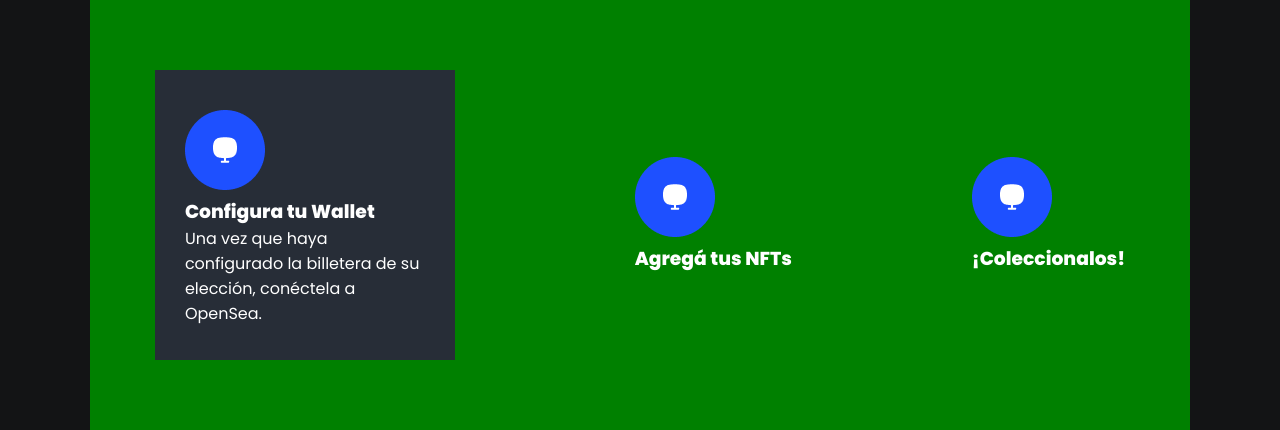
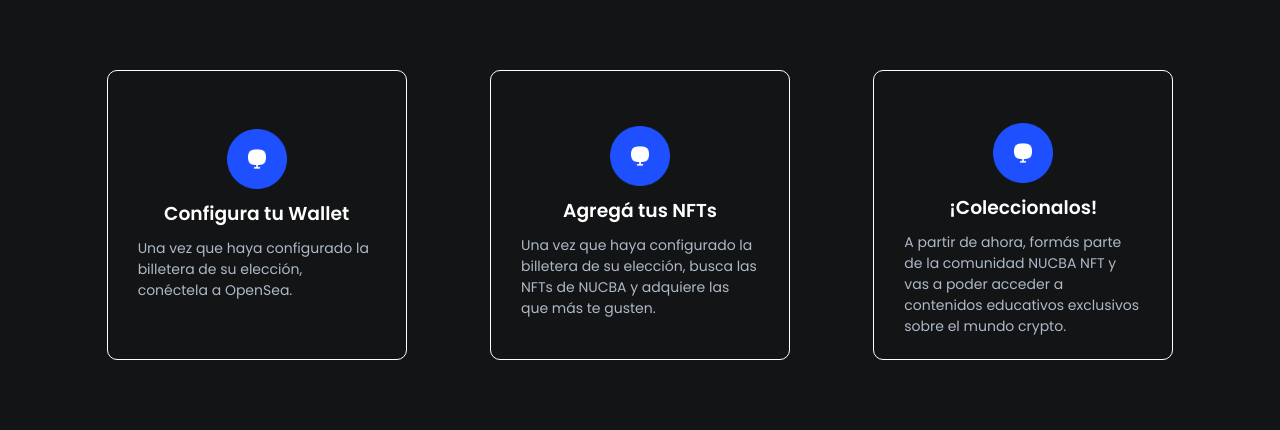
Before and after one commit to jeregiampieri/landing-page-full, a plain HTML site: page index.html in a window 1280 px wide. Shown: the part 737-1167 px from the top of the page. Drawn offline with Linux system fonts and the light colour scheme.

Commit message:
hover en las cards

```diff
--- a/index.html
+++ b/index.html
@@ -96,11 +96,19 @@
                 <div class="card2">
                     <img src="./img/info-icon.png" alt="imagen-card-2">
                     <h3>Agregá tus NFTs</h3>
-
+                    <p>
+                        Una vez que haya configurado la billetera de su elección,
+                        busca las NFTs de NUCBA y adquiere las que más te gusten.
+                    </p>
                 </div>
                 <div class="card3">
                     <img src="./img/info-icon.png" alt="imagen-card-3">
                     <h3>¡Coleccionalos!</h3>
+                    <p>
+                        A partir de ahora, formás parte de la comunidad NUCBA NFT
+                        y vas a poder acceder a contenidos educativos exclusivos
+                        sobre el mundo crypto.
+                    </p>
                 </div>
             </div>
            </section>
--- a/style.css
+++ b/style.css
@@ -260,7 +260,6 @@ main{
     gap: 80px;
     justify-content: center;
     align-items: center;
-    background-color: green;
     /* Acá lo que busco es que haya un espacio entre el fin de la
     section1 y el comienzo de la section2*/
     /* Forma 1 de hacerlo */
@@ -283,13 +282,129 @@ main{
     width: 1100px;
 }
 
-
 /* Card1 */
 .card1{
-    background-color: var(--secondary);
+    background-color: #131415;
     width: 300px;
     height: 290px;
     padding: 40px 30px;
+    border-radius: 10px;
+    border: 1px solid white;
+    display: flex;
+    flex-direction: column;
+    justify-content: center;
+    align-items: center;
+    gap: 10px;
+    transition: all 1s ease;
+}
+
+.card1 img{
+    width: 60px;
+}
+
+.card1 h3{
+    font-weight: 600;
+}
+
+.card1 p{
+    text-align: left;
+    font-size: 14px;
+    color: var(--text-gray);
+}
+
+.card1:hover{
+    border: 1px solid black;
+    background-color: rgba(255, 255, 255, 0.801);
+  }
+.card1:hover h3{
+    color: black;
+}
+.card1:hover p{
+    color: #131415;
 }
 
 /* Fin card1 */
+
+/* Card2 */
+.card2{
+    background-color: #131415;
+    width: 300px;
+    height: 290px;
+    padding: 35px 30px 20px 30px;
+    border-radius: 10px;
+    border: 1px solid white;
+    display: flex;
+    flex-direction: column;
+    justify-content: center;
+    align-items: center;
+    gap: 10px;
+    transition: all 1s ease;
+}
+
+.card2 img{
+    width: 60px;
+}
+
+.card2 h3{
+    font-weight: 600;
+}
+
+.card2 p{
+    text-align: left;
+    font-size: 14px;
+    color: var(--text-gray);
+}
+
+.card2:hover{
+    border: 1px solid black;
+    background-color: rgba(255, 255, 255, 0.801);
+  }
+.card2:hover h3{
+    color: black;
+}
+.card2:hover p{
+    color: #131415;
+}
+/* Fin card2 */
+
+/* Card3 */
+.card3{
+    background-color: #131415;
+    width: 300px;
+    height: 290px;
+    padding: 60px 30px 30px 30px;
+    border-radius: 10px;
+    border: 1px solid white;
+    display: flex;
+    flex-direction: column;
+    justify-content: center;
+    align-items: center;
+    gap: 10px;
+    transition: all 1s ease;
+}
+
+.card3 img{
+    width: 60px;
+}
+
+.card3 h3{
+    font-weight: 600;
+}
+
+.card3 p{
+    text-align: left;
+    font-size: 14px;
+    color: var(--text-gray);
+}
+
+.card3:hover{
+    border: 1px solid black;
+    background-color: rgba(255, 255, 255, 0.801);
+  }
+.card3:hover h3{
+    color: black;
+}
+.card3:hover p{
+    color: #131415;
+}
+/* Fin card3 */
```
